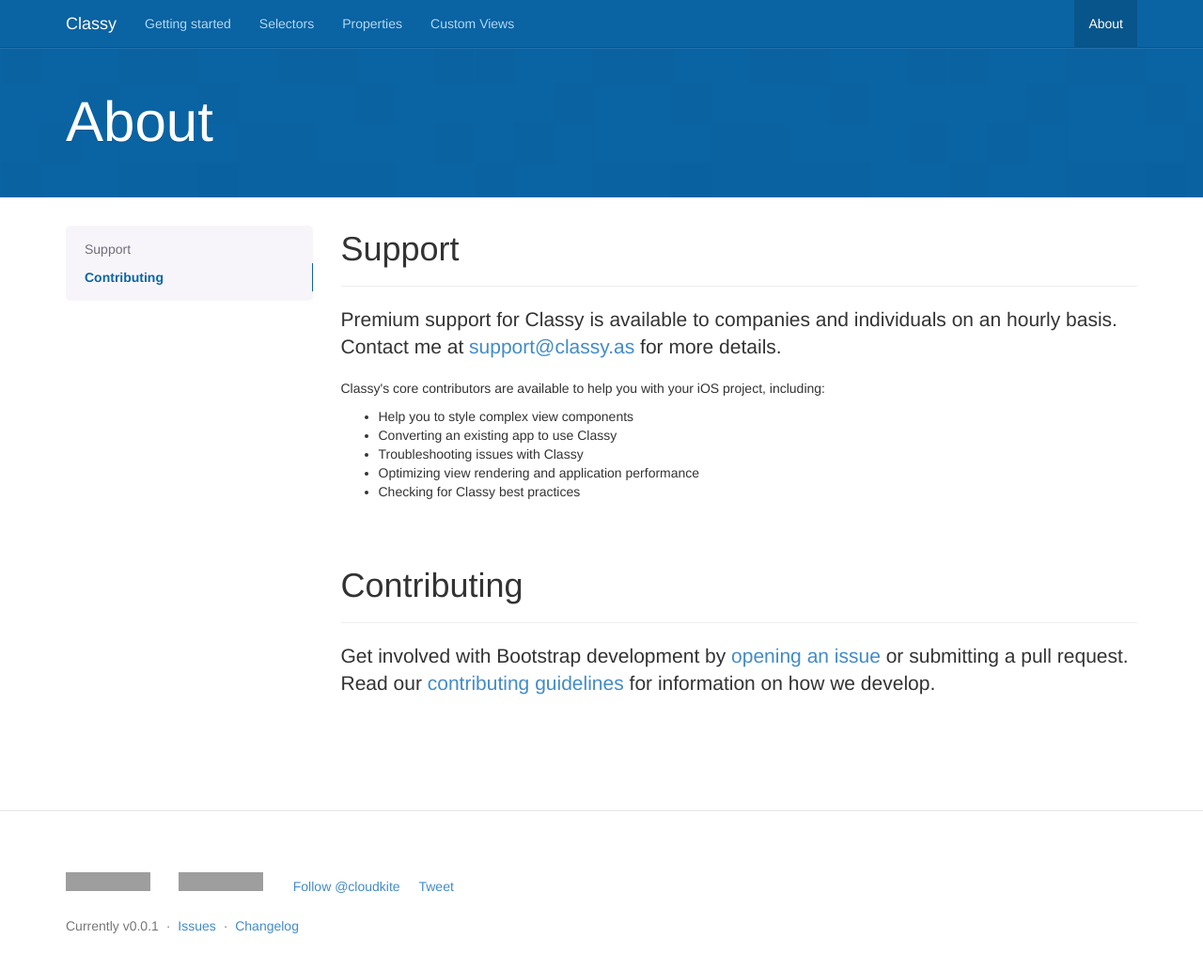
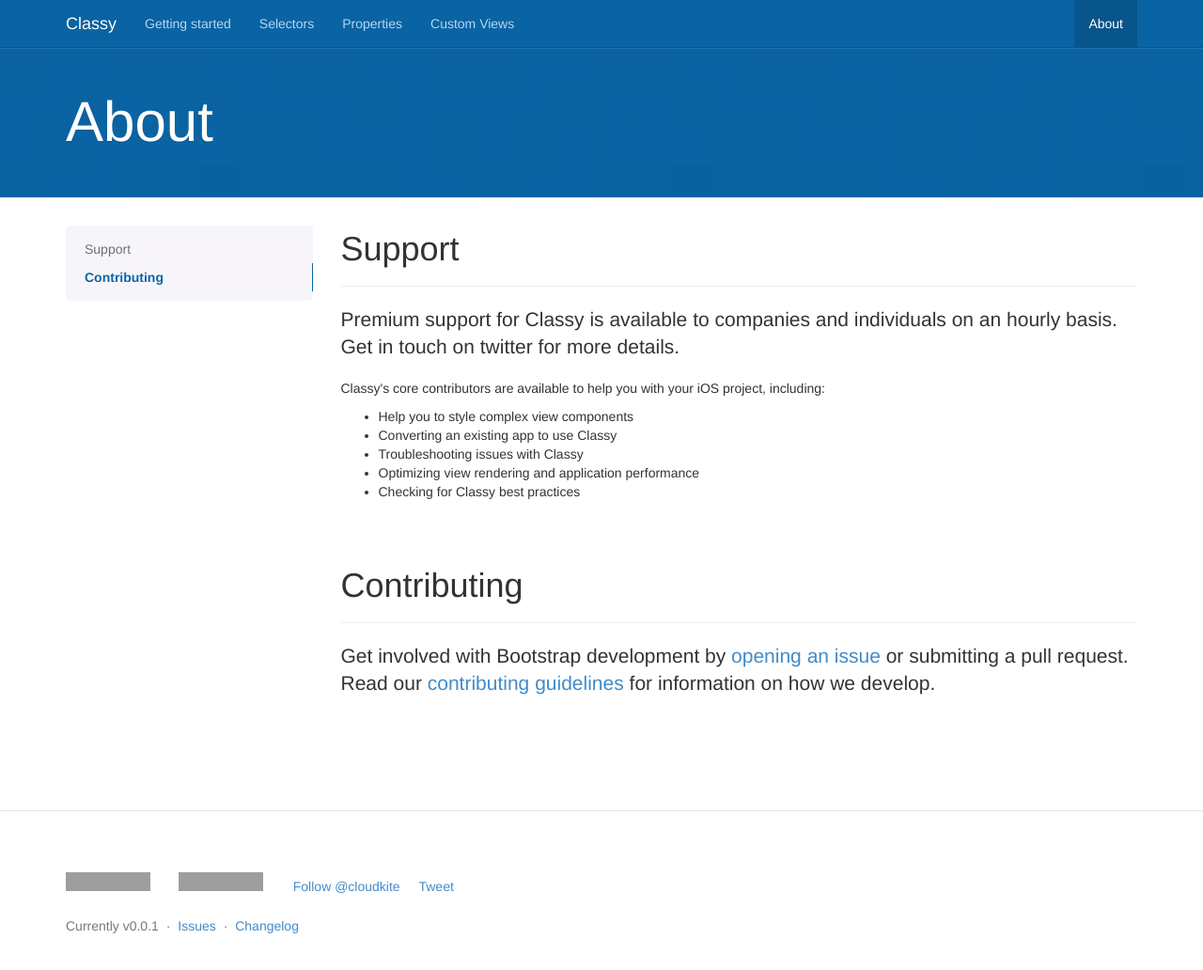
Before and after one commit to ClassyKit/Classy, a Jekyll site: the page built from about.html, in a window 1280 px wide and 1035 px high. Shown: the top 1032 px of the window at 94% size. Built offline with Jekyll 4.4.1, drawn with Linux system fonts in a browser that asks for light colours; nearby versions of some CDN libraries; Markdown is read by kramdown in place of the engine named in the settings; comment, search, counter and statistics services are not loaded; grey boxes are pictures that could not be loaded.

Commit message:
update favicon

```diff
--- a/_includes/header.html
+++ b/_includes/header.html
@@ -27,8 +27,7 @@
 <![endif]-->
 
 <!-- Favicons -->
-<link rel="apple-touch-icon-precomposed" sizes="144x144" href="{{ page.base_url }}docs-assets/ico/apple-touch-icon-144-precomposed.png">
-                               <link rel="shortcut icon" href="{{ page.base_url }}docs-assets/ico/favicon.png">
+<link rel="shortcut icon" href="{{ page.base_url }}docs-assets/ico/favicon.ico">
 
 <script>
   var _gaq = _gaq || [];
--- a/about.html
+++ b/about.html
@@ -12,7 +12,7 @@
   <div class="page-header">
     <h1 id="support">Support</h1>
   </div>
-  <p class="lead">Premium support for Classy is available to companies and individuals on an hourly basis. Contact me at <a href="mailto:support@classy.as">support@classy.as</a> for more details.</p>
+  <p class="lead">Premium support for Classy is available to companies and individuals on an hourly basis. Get in touch on twitter for more details.</p>
   <p>Classy's core contributors are available to help you with your iOS project, including:</p>
   <ul>
     <li>Help you to style complex view components</li>
```
Also changed, not shown: docs-assets/ico/favicon.ico (added), docs-assets/ico/favicon.png (deleted).
